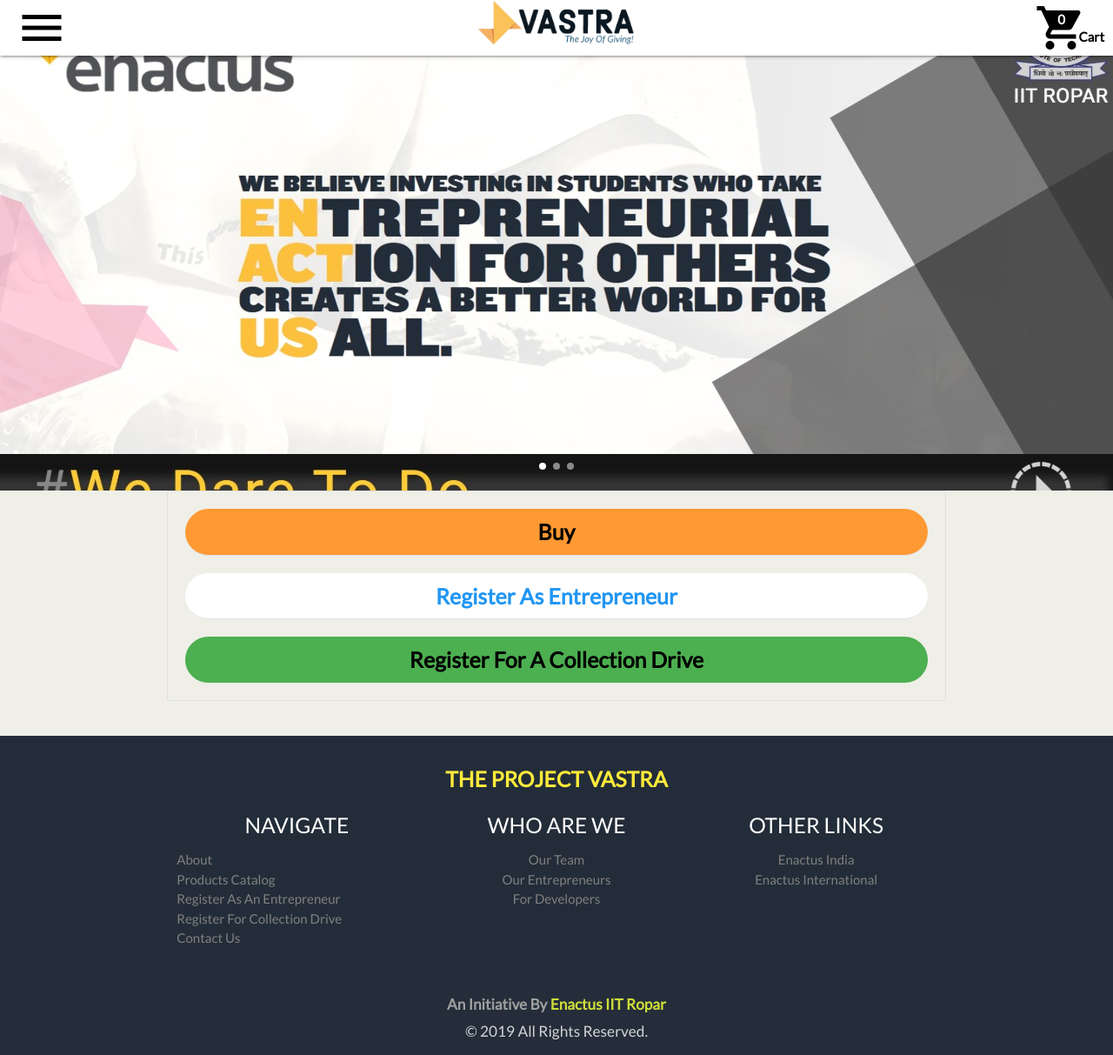
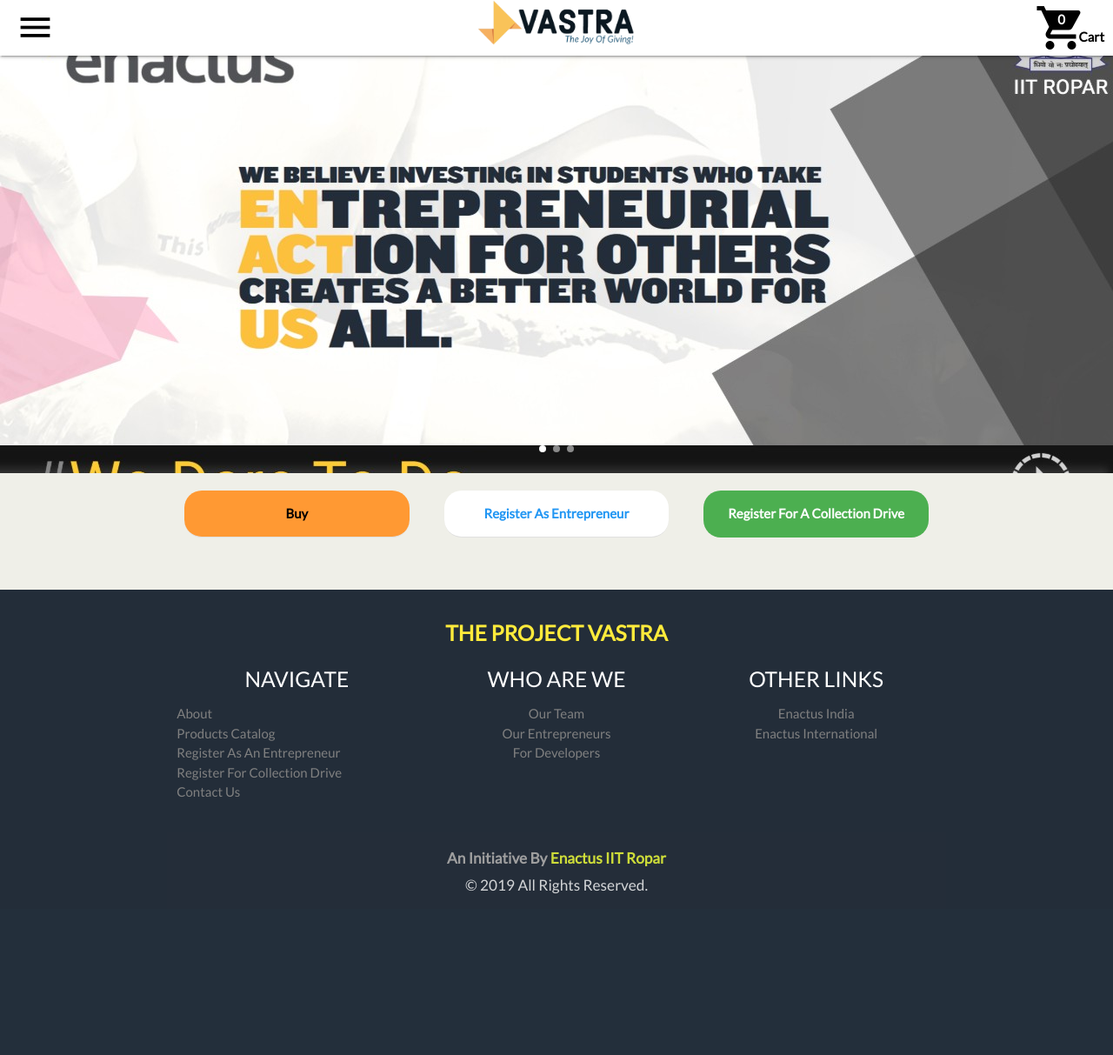
Before and after one commit to subhamX/projectvastra, a Django app: page / in a window 1280 px wide. Shown: the whole page at 87% size. After the commit the page ends 1028 px from the top, so only its background shows below. Run offline with Django 3.2, Linux system fonts and the light colour scheme.

Commit message:
Change index.html buttons arrangement

```diff
--- a/static/base.css
+++ b/static/base.css
@@ -83,10 +83,11 @@
     width: 12rem;
 }
 
-/* .entrepreneur-list{
-    width: %;
-    margin: 0 auto; */
-/* } */
+
+
+a[data-target=mobile-links] i{
+    font-size: 45px !important;
+}
 
 
 
--- a/static/customer/homestyle.css
+++ b/static/customer/homestyle.css
@@ -16,29 +16,49 @@
     color:black !important;
     font-weight: bold;
 }
+#main-collection-wrapper{
+    display: grid !important;
+    grid-template-columns: repeat(3, 1fr);
+    border: none;
+}
 
 .collection .collection-item{
     margin: 20px;
     padding: 15px 0;
-    font-size: 25px;
+    font-size: 15px;
     font-weight: bolder;
-    border-radius: 45px;
-
+    border-radius: 20px;
 }
 
 
+.carousel-img{
+    width: 100% !important;
+    height: 60vh !important;
+    object-fit: cover;
+}
 
 @media only screen and (max-width: 900px){
     .collection .collection-item{
         margin: 15px;
         padding: 10px 0;
-        font-size: 20px;
+        font-size: 13px;
+    }
+}
+
+@media only screen and (max-width: 727px){
+    #main-collection-wrapper{
+        display: flex !important;
+        flex-direction: column;
+        border: none;
+    }
+    #main-collection-wrapper a{
+        margin: 8px;
     }
 }
 @media only screen and (max-width: 450px){
     .collection .collection-item{
         margin: 10px;
         padding: 7px 7px;
-        font-size: 15px;
+        font-size: 10px;
     }
 }
--- a/templates/customer/home.html
+++ b/templates/customer/home.html
@@ -1,5 +1,6 @@
 {% load static %}
 <html lang="en">
+
 <head>
     <meta charset="UTF-8">
     <meta name="viewport" content="width=device-width, initial-scale=1.0">
@@ -15,28 +16,35 @@
     <link rel='stylesheet' type='text/css' href='{% static "customer/homestyle.css" %}'>
     <script src='{% static "materialize/js/materialize.min.js" %}'></script>
 </head>
+
 <body>
     <!-- Including Navbar -->
     {% include "main/navbar.html" %}
 
     <!-- CAROUSEL BEGIN -->
     <section>
-            <div class="carousel carousel-slider">
-                <a class="carousel-item" href="#one!"><img src="static/customer/img/home/mainslider/1.jpg" class='responsive-img' style='height: 500px; object-fit: cover'></a>
-                <a class="carousel-item" href="#one!"><img src="static/customer/img/home/mainslider/2.jpg" class='responsive-img' style='height: 500px; object-fit: cover'></a>
-                <a class="carousel-item" href="#one!"><img src="static/customer/img/home/mainslider/3.jpg" class='responsive-img' style='height: 500px; object-fit: cover'></a>
-            </div>
+        <div class="carousel carousel-slider">
+            <a class="carousel-item" href="#one!"><img src="static/customer/img/home/mainslider/1.jpg"
+                    class='carousel-img'></a>
+            <a class="carousel-item" href="#one!"><img src="static/customer/img/home/mainslider/2.jpg"
+                    class='carousel-img'></a>
+            <a class="carousel-item" href="#one!"><img src="static/customer/img/home/mainslider/3.jpg"
+                    class='carousel-img'></a>
+        </div>
     </section>
     <!-- CAROUSEL END -->
 
 
     <!-- FLAG BEGIN -->
-    <div class="collection container center">
-        <a href="{% url 'customer:catalog' %}" class="collection-item black-text hoverable" style='background-color: #ff9933;'>
+    <div class="collection container center" id='main-collection-wrapper'>
+        <a href="{% url 'customer:catalog' %}" class="collection-item black-text hoverable"
+            style='background-color: #ff9933;'>
             <span>Buy</span>
         </a>
-        <a href="{% url 'seller:new' %}" class="collection-item white darken-4 blue-text hoverable"><span>Register As Entrepreneur</span></a>
-        <a href="{% url 'customer:collectionDrive' %}" class="collection-item green black-text hoverable"><span>Register For A Collection Drive</span></a>
+        <a href="{% url 'seller:new' %}" class="collection-item white darken-4 blue-text hoverable"><span>Register As
+                Entrepreneur</span></a>
+        <a href="{% url 'customer:collectionDrive' %}" class="collection-item green white-text hoverable"><span>Register
+                For A Collection Drive</span></a>
     </div>
     <!-- FLAG END -->
 
@@ -45,13 +53,14 @@
 
 </body>
 <script>
-    document.addEventListener('DOMContentLoaded', function() {
+    document.addEventListener('DOMContentLoaded', function () {
+        M.AutoInit();
         var elems = document.querySelectorAll('.carousel');
         var instances = M.Carousel.init(elems, {
-        fullWidth: true,
-        indicators: true
+            fullWidth: true,
+            indicators: true
+        });
     });
-  });
-  M.AutoInit();
 </script>
+
 </html>
```
Also changed, not shown: templates/main/footer.html (+7 -4 lines), theprojectvastra/settings.py (+12 -7 lines), 1 other file.
